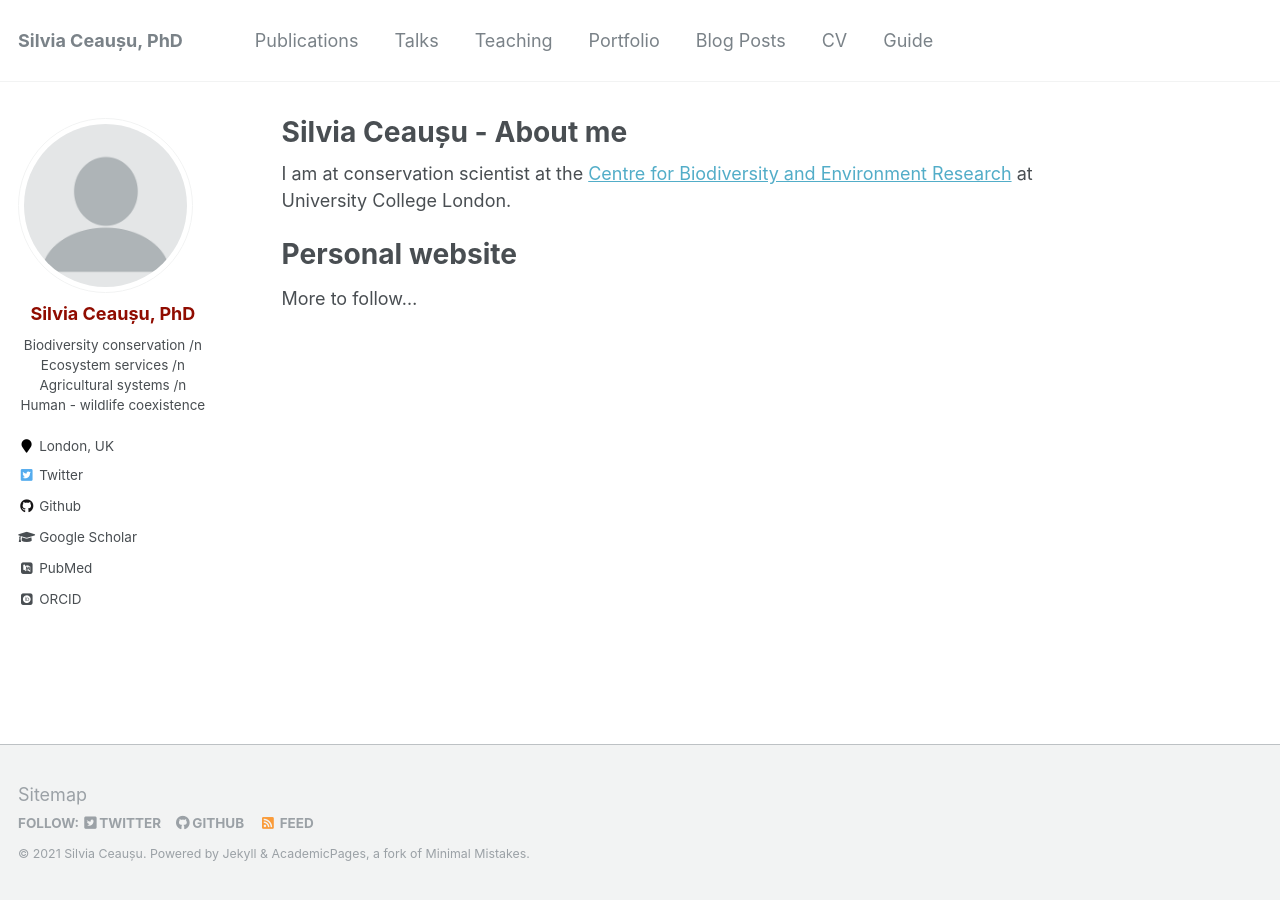
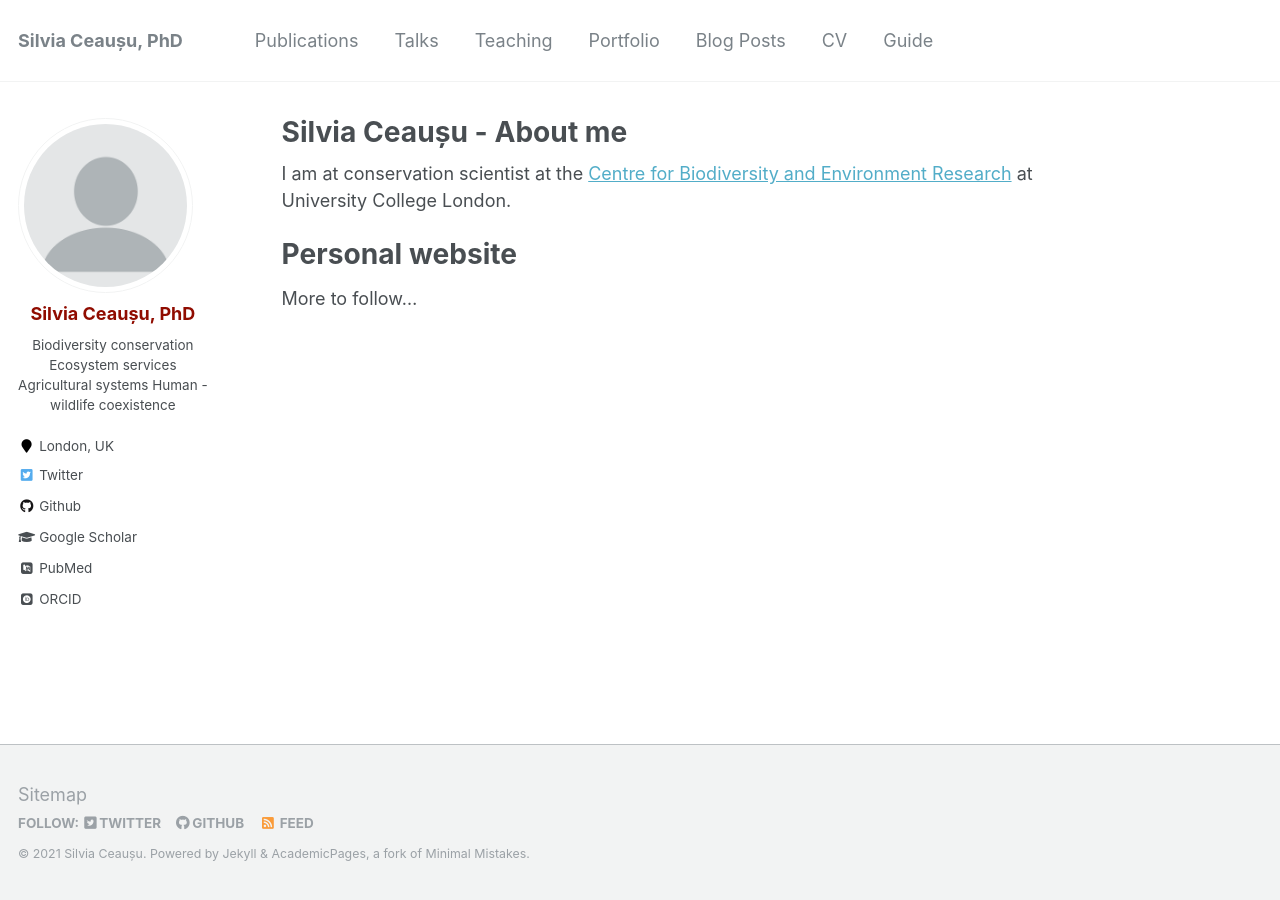
Before and after one commit to SilviaCeausu/SilviaCeausu.github.io, a Jekyll site: the page built from _pages/about.md, in a window 1280 px wide. Built offline with Jekyll 4.4.1, drawn with Linux system fonts in a browser that asks for light colours; some web fonts are replaced.

```diff
--- a/_config.yml
+++ b/_config.yml
@@ -82,7 +82,7 @@ analytics:
 author:
   name             : "Silvia Ceaușu, PhD"
   avatar           : "profile.png"
-  bio              : "Biodiversity conservation /n Ecosystem services /n Agricultural systems /n Human - wildlife coexistence"
+  bio              : "Biodiversity conservation \n Ecosystem services \n Agricultural systems \n Human - wildlife coexistence"
   location         : "London, UK"
   employer         :
   pubmed           : "https://www.ncbi.nlm.nih.gov/pubmed/?term=john+snow"
```
